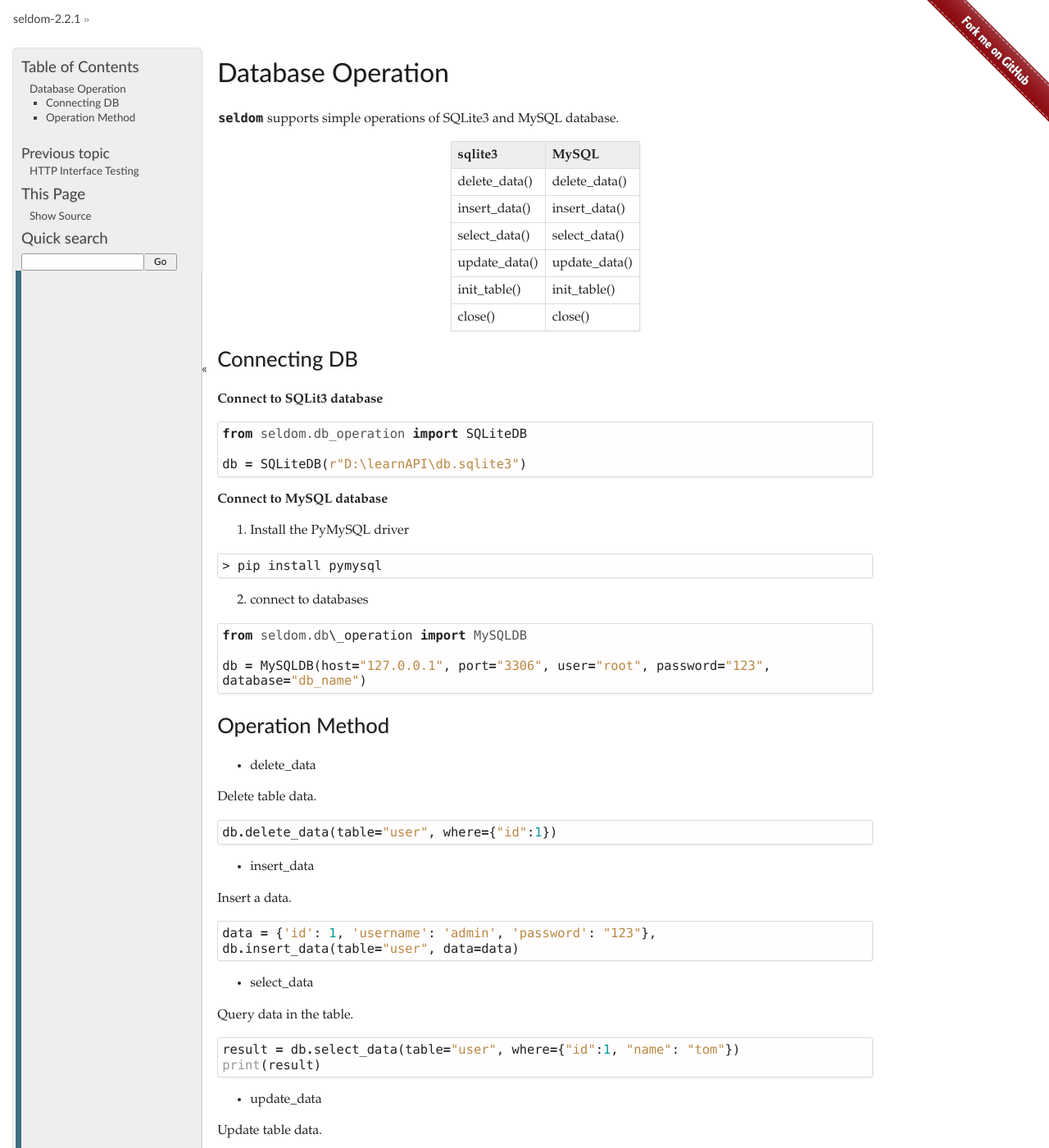
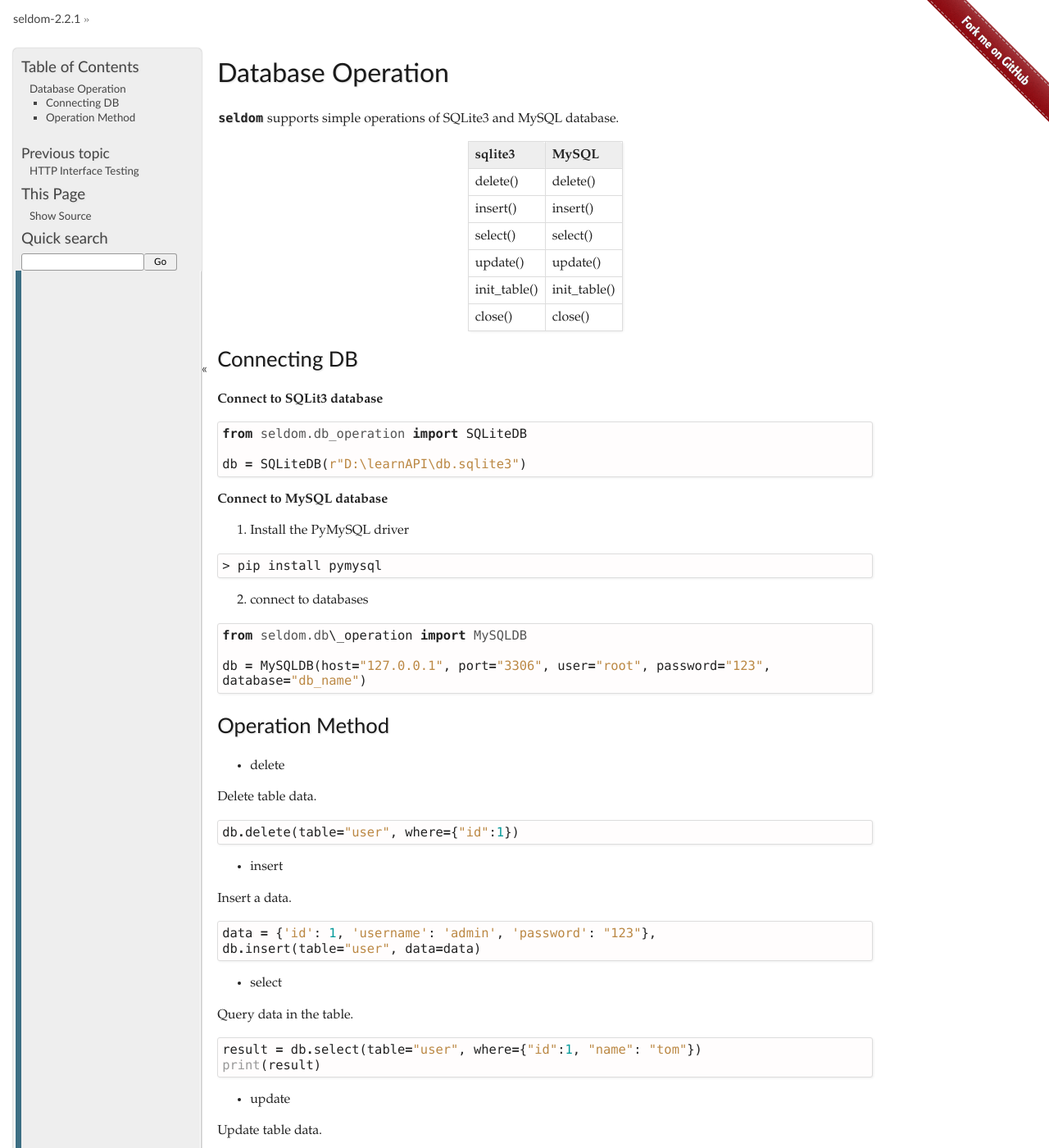
Before and after one commit to SeldomQA/seldom, a Sphinx documentation site: the page built from docs/rst_docs/db_operation.rst, in a window 1280 px wide and 1400 px high. Shown: the whole window at 82% size. Built offline with Sphinx 7.4.7, drawn with Linux system fonts in a browser that asks for light colours.

Commit message:
docs: update

````diff
--- a/docs/db_operation.md
+++ b/docs/db_operation.md
@@ -4,10 +4,10 @@ seldom 支持sqlite3、MySQL数据库操作。
 
 |  sqlite3   | MySQL  |
 |  ----  | ----  |
-| delete_data()  | delete_data() |
-| insert_data()  | insert_data() |
-| select_data()  | select_data() |
-| update_data()  | update_data() |
+| delete()  | delete() |
+| insert()  | insert() |
+| select()  | select() |
+| update()  | update() |
 | init_table()  | init_table() |
 | close()  | close() |
 
@@ -43,21 +43,21 @@ db = MySQLDB(host="127.0.0.1",
 
 ### 操作方法
 
-* delete_data
+* delete
 
 删除表数据。
 
 ```py
-db.delete_data(table="user", where={"id":1})
+db.delete(table="user", where={"id":1})
 ```
 
-* insert_data
+* insert
 
 插入一条数据。
 
 ```py
 data = {'id': 1, 'username': 'admin', 'password': "123"},
-db.insert_data(table="user", data=data)
+db.insert(table="user", data=data)
 ```
 
 * select_data
@@ -65,16 +65,16 @@ db.insert_data(table="user", data=data)
 查询表数据。
 
 ```py
-result = db.select_data(table="user", where={"id":1, "name": "tom"})
+result = db.select(table="user", where={"id":1, "name": "tom"})
 print(result)
 ```
 
-* update_data
+* update
 
 更新表数据。
 
 ```py
-db.update_data(table="user", data={"name":"new tom"}, where={"name": "tom"})
+db.update(table="user", data={"name":"new tom"}, where={"name": "tom"})
 ```
 
 
--- a/docs/rst_docs/db_operation.rst
+++ b/docs/rst_docs/db_operation.rst
@@ -6,13 +6,13 @@ Database Operation
 +-------------------+-------------------+
 | sqlite3           | MySQL             |
 +===================+===================+
-| delete\_data()    | delete\_data()    |
+| delete()          | delete()          |
 +-------------------+-------------------+
-| insert\_data()    | insert\_data()    |
+| insert()          | insert()          |
 +-------------------+-------------------+
-| select\_data()    | select\_data()    |
+| select()          | select()          |
 +-------------------+-------------------+
-| update\_data()    | update\_data()    |
+| update()          | update()          |
 +-------------------+-------------------+
 | init\_table()     | init\_table()     |
 +-------------------+-------------------+
@@ -54,42 +54,42 @@ Connecting DB
 Operation Method
 ~~~~~~~~~~~~~~~~~~
 
--  delete\_data
+-  delete
 
 Delete table data.
 
 .. code:: py
 
-    db.delete_data(table="user", where={"id":1})
+    db.delete(table="user", where={"id":1})
 
 
--  insert\_data
+-  insert
 
 Insert a data.
 
 .. code:: py
 
     data = {'id': 1, 'username': 'admin', 'password': "123"},
-    db.insert_data(table="user", data=data)
+    db.insert(table="user", data=data)
 
 
--  select\_data
+-  select
 
 Query data in the table.
 
 .. code:: py
 
-    result = db.select_data(table="user", where={"id":1, "name": "tom"})
+    result = db.select(table="user", where={"id":1, "name": "tom"})
     print(result)
 
 
--  update\_data
+-  update
 
 Update table data.
 
 .. code:: py
 
-    db.update_data(table="user", data={"name":"new tom"}, where={"name": "tom"})
+    db.update(table="user", data={"name":"new tom"}, where={"name": "tom"})
 
 
 -  init\_table
````
